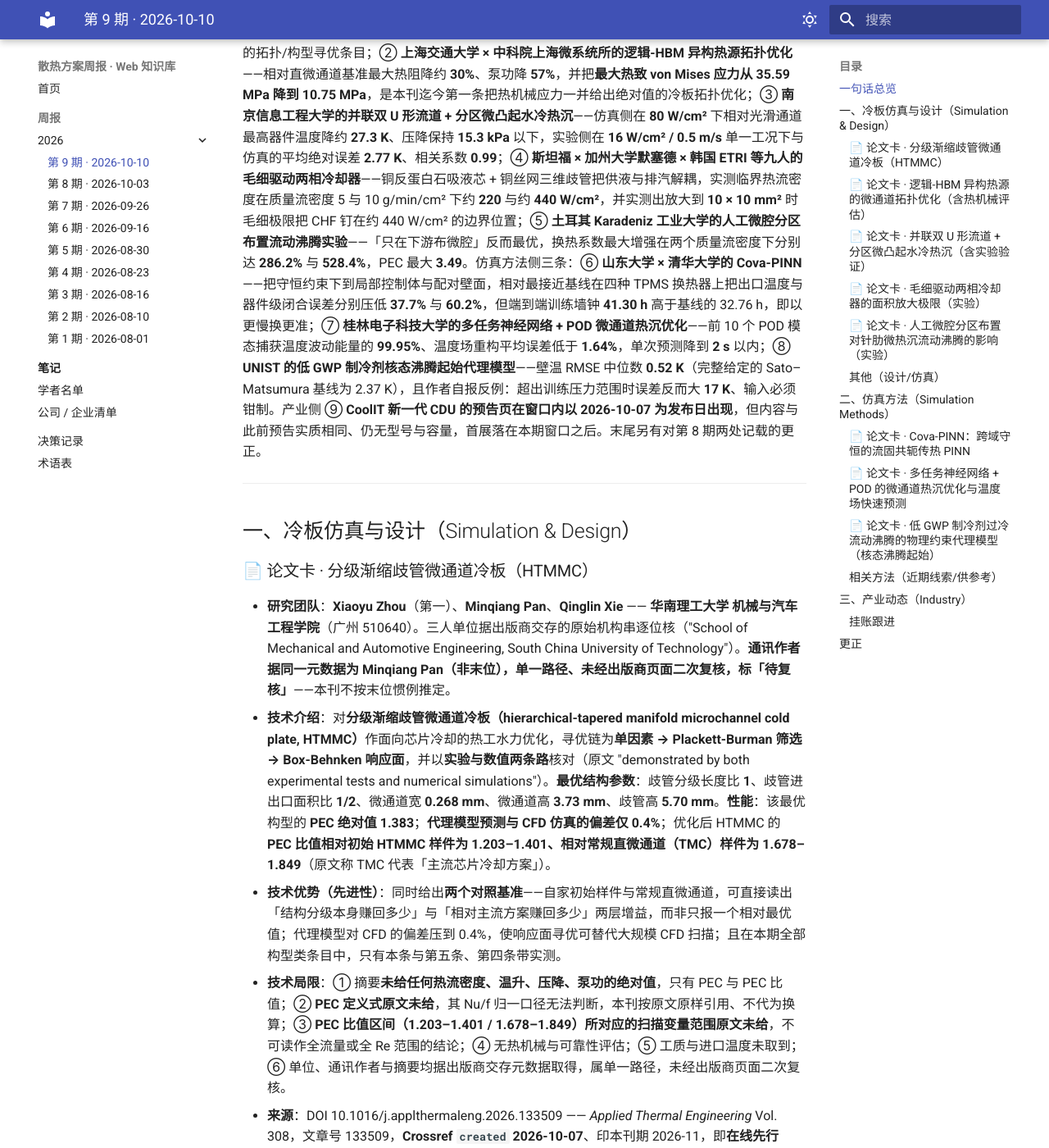
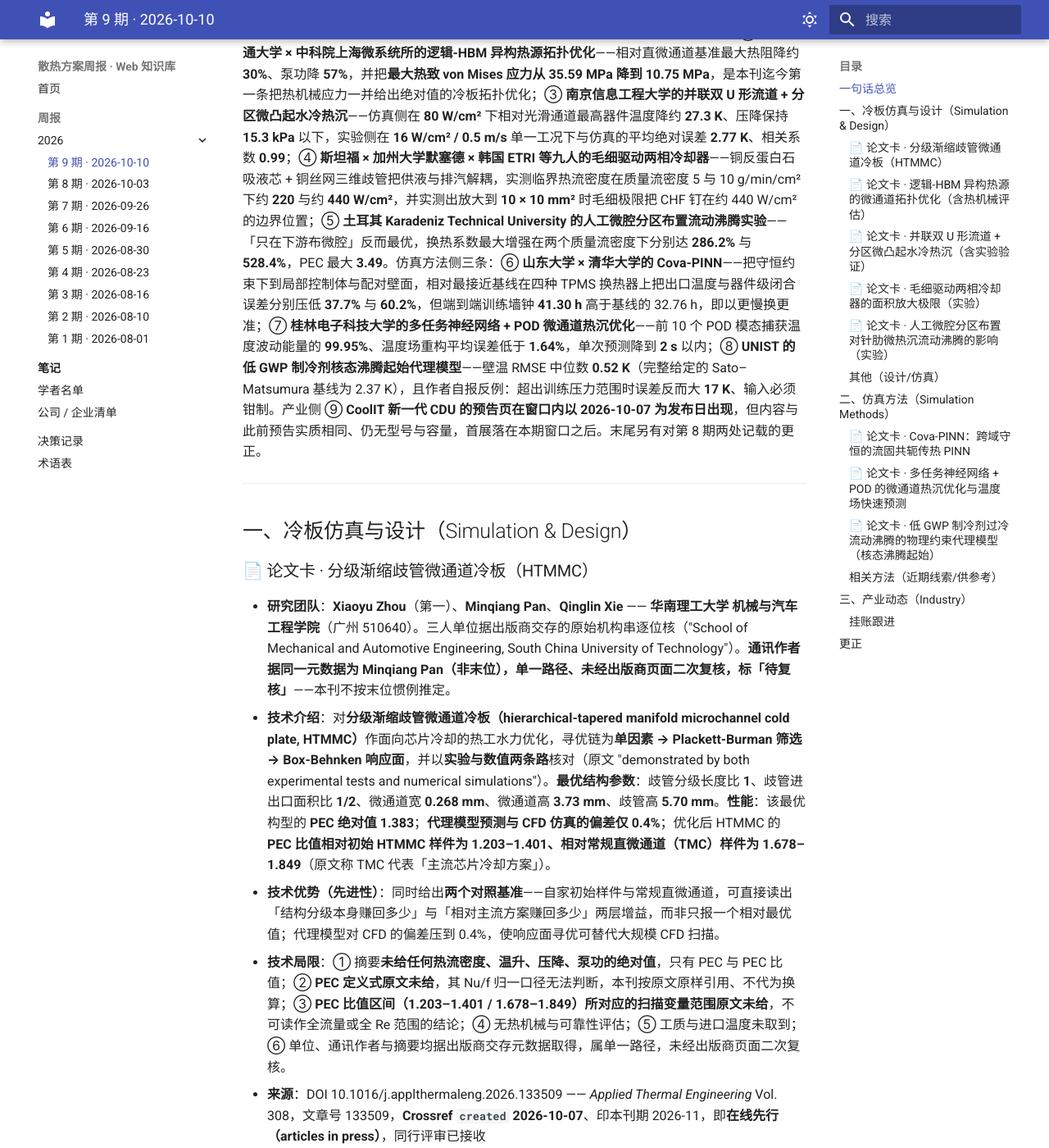
Before and after one commit to liyf1640/thermal_cooling_weekly_report, an MkDocs documentation site: the page built from docs/briefings/2026/2026-10-10.md, in a window 1280 px wide and 1400 px high, scrolled down 398 px. Shown: the whole window at 82% size. Built offline with MkDocs 1.6.1 and Material for MkDocs 9.7.7, drawn with Linux system fonts in a browser that asks for light colours; some of the changed text lies outside the part shown.

Commit message:
briefing: 第 9 期自审修正四处

```diff
--- a/docs/briefings/2026/2026-10-10.md
+++ b/docs/briefings/2026/2026-10-10.md
@@ -6,7 +6,7 @@
 ---
 
 ## 一句话总览
-本期经核新增集中在冷板结构与仿真方法两侧，产业侧窗口内无新增一手事实。设计侧五条：① **华南理工大学的分级渐缩歧管微通道冷板（HTMMC）**——以「单因素 → Plackett-Burman 筛选 → Box-Behnken 响应面」寻优，最优构型 PEC 绝对值 **1.383**，相对常规直微通道样件的 PEC 比值 **1.678–1.849**，且代理模型与 CFD 偏差仅 **0.4%**，是本期唯一同时给出两个对照基准并带实验核对的拓扑/构型寻优条目；② **上海交通大学 × 中科院上海微系统所的逻辑-HBM 异构热源拓扑优化**——相对直微通道基准最大热阻降约 **30%**、泵功降 **57%**，并把**最大热致 von Mises 应力从 35.59 MPa 降到 10.75 MPa**，是本刊迄今第一条把热机械应力一并给出绝对值的冷板拓扑优化；③ **南京信息工程大学的并联双 U 形流道 + 分区微凸起水冷热沉**——仿真侧在 **80 W/cm²** 下相对光滑通道最高器件温度降约 **27.3 K**、压降保持 **15.3 kPa** 以下，实验侧在 **16 W/cm² / 0.5 m/s** 单一工况下与仿真的平均绝对误差 **2.77 K**、相关系数 **0.99**；④ **斯坦福 × 加州大学默塞德 × 韩国 ETRI 等九人的毛细驱动两相冷却器**——铜反蛋白石吸液芯 + 铜丝网三维歧管把供液与排汽解耦，实测临界热流密度在质量流密度 5 与 10 g/min/cm² 下约 **220** 与约 **440 W/cm²**，并实测出放大到 **10 × 10 mm²** 时毛细极限把 CHF 钉在约 440 W/cm² 的边界位置；⑤ **土耳其 Karadeniz 工业大学的人工微腔分区布置流动沸腾实验**——「只在下游布微腔」反而最优，换热系数最大增强在两个质量流密度下分别达 **286.2%** 与 **528.4%**，PEC 最大 **3.49**。仿真方法侧三条：⑥ **山东大学 × 清华大学的 Cova-PINN**——把守恒约束下到局部控制体与配对壁面，相对最接近基线在四种 TPMS 换热器上把出口温度与器件级闭合误差分别压低 **37.7%** 与 **60.2%**，但端到端训练墙钟 **41.30 h** 高于基线的 32.76 h，即以更慢换更准；⑦ **桂林电子科技大学的多任务神经网络 + POD 微通道热沉优化**——前 10 个 POD 模态捕获温度波动能量的 **99.95%**、温度场重构平均误差低于 **1.64%**，单次预测降到 **2 s** 以内；⑧ **UNIST 的低 GWP 制冷剂核态沸腾起始代理模型**——壁温 RMSE 中位数 **0.52 K**（完整给定的 Sato–Matsumura 基线为 2.37 K），且作者自报反例：超出训练压力范围时误差反而大 **17 K**、输入必须钳制。产业侧 ⑨ **CoolIT 新一代 CDU 的预告页在窗口内以 2026-10-07 为发布日出现**，但内容与此前预告实质相同、仍无型号与容量，首展落在本期窗口之后。末尾另有对第 8 期两处记载的更正。
+本期经核新增集中在冷板结构与仿真方法两侧。设计侧五条：① **华南理工大学的分级渐缩歧管微通道冷板（HTMMC）**——以「单因素 → Plackett-Burman 筛选 → Box-Behnken 响应面」寻优，最优构型 PEC 绝对值 **1.383**，相对常规直微通道样件的 PEC 比值 **1.678–1.849**，且代理模型与 CFD 偏差仅 **0.4%**，是本期唯一同时给出两个对照基准并带实验核对的拓扑/构型寻优条目；② **上海交通大学 × 中科院上海微系统所的逻辑-HBM 异构热源拓扑优化**——相对直微通道基准最大热阻降约 **30%**、泵功降 **57%**，并把**最大热致 von Mises 应力从 35.59 MPa 降到 10.75 MPa**，是本刊迄今第一条把热机械应力一并给出绝对值的冷板拓扑优化；③ **南京信息工程大学的并联双 U 形流道 + 分区微凸起水冷热沉**——仿真侧在 **80 W/cm²** 下相对光滑通道最高器件温度降约 **27.3 K**、压降保持 **15.3 kPa** 以下，实验侧在 **16 W/cm² / 0.5 m/s** 单一工况下与仿真的平均绝对误差 **2.77 K**、相关系数 **0.99**；④ **斯坦福 × 加州大学默塞德 × 韩国 ETRI 等九人的毛细驱动两相冷却器**——铜反蛋白石吸液芯 + 铜丝网三维歧管把供液与排汽解耦，实测临界热流密度在质量流密度 5 与 10 g/min/cm² 下约 **220** 与约 **440 W/cm²**，并实测出放大到 **10 × 10 mm²** 时毛细极限把 CHF 钉在约 440 W/cm² 的边界位置；⑤ **土耳其 Karadeniz Technical University 的人工微腔分区布置流动沸腾实验**——「只在下游布微腔」反而最优，换热系数最大增强在两个质量流密度下分别达 **286.2%** 与 **528.4%**，PEC 最大 **3.49**。仿真方法侧三条：⑥ **山东大学 × 清华大学的 Cova-PINN**——把守恒约束下到局部控制体与配对壁面，相对最接近基线在四种 TPMS 换热器上把出口温度与器件级闭合误差分别压低 **37.7%** 与 **60.2%**，但端到端训练墙钟 **41.30 h** 高于基线的 32.76 h，即以更慢换更准；⑦ **桂林电子科技大学的多任务神经网络 + POD 微通道热沉优化**——前 10 个 POD 模态捕获温度波动能量的 **99.95%**、温度场重构平均误差低于 **1.64%**，单次预测降到 **2 s** 以内；⑧ **UNIST 的低 GWP 制冷剂核态沸腾起始代理模型**——壁温 RMSE 中位数 **0.52 K**（完整给定的 Sato–Matsumura 基线为 2.37 K），且作者自报反例：超出训练压力范围时误差反而大 **17 K**、输入必须钳制。产业侧 ⑨ **CoolIT 新一代 CDU 的预告页在窗口内以 2026-10-07 为发布日出现**，但内容与此前预告实质相同、仍无型号与容量，首展落在本期窗口之后。末尾另有对第 8 期两处记载的更正。
 
 ---
 
@@ -15,7 +15,7 @@
 ### 📄 论文卡 · 分级渐缩歧管微通道冷板（HTMMC）
 - **研究团队**：**Xiaoyu Zhou**（第一）、**Minqiang Pan**、**Qinglin Xie** —— **华南理工大学 机械与汽车工程学院**（广州 510640）。三人单位据出版商交存的原始机构串逐位核（"School of Mechanical and Automotive Engineering, South China University of Technology"）。**通讯作者据同一元数据为 Minqiang Pan（非末位），单一路径、未经出版商页面二次复核，标「待复核」**——本刊不按末位惯例推定。
 - **技术介绍**：对**分级渐缩歧管微通道冷板（hierarchical-tapered manifold microchannel cold plate, HTMMC）**作面向芯片冷却的热工水力优化，寻优链为**单因素 → Plackett-Burman 筛选 → Box-Behnken 响应面**，并以**实验与数值两条路**核对（原文 "demonstrated by both experimental tests and numerical simulations"）。**最优结构参数**：歧管分级长度比 **1**、歧管进出口面积比 **1/2**、微通道宽 **0.268 mm**、微通道高 **3.73 mm**、歧管高 **5.70 mm**。**性能**：该最优构型的 **PEC 绝对值 1.383**；**代理模型预测与 CFD 仿真的偏差仅 0.4%**；优化后 HTMMC 的 **PEC 比值相对初始 HTMMC 样件为 1.203–1.401、相对常规直微通道（TMC）样件为 1.678–1.849**（原文称 TMC 代表「主流芯片冷却方案」）。
-- **技术优势（先进性）**：同时给出**两个对照基准**——自家初始样件与常规直微通道，可直接读出「结构分级本身赚回多少」与「相对主流方案赚回多少」两层增益，而非只报一个相对最优值；代理模型对 CFD 的偏差压到 0.4%，使响应面寻优可替代大规模 CFD 扫描；且在本期全部构型类条目中，只有本条与第五条、第四条带实测。
+- **技术优势（先进性）**：同时给出**两个对照基准**——自家初始样件与常规直微通道，可直接读出「结构分级本身赚回多少」与「相对主流方案赚回多少」两层增益，而非只报一个相对最优值；代理模型对 CFD 的偏差压到 0.4%，使响应面寻优可替代大规模 CFD 扫描。
 - **技术局限**：① 摘要**未给任何热流密度、温升、压降、泵功的绝对值**，只有 PEC 与 PEC 比值；② **PEC 定义式原文未给**，其 Nu/f 归一口径无法判断，本刊按原文原样引用、不代为换算；③ **PEC 比值区间（1.203–1.401 / 1.678–1.849）所对应的扫描变量范围原文未给**，不可读作全流量或全 Re 范围的结论；④ 无热机械与可靠性评估；⑤ 工质与进口温度未取到；⑥ 单位、通讯作者与摘要均据出版商交存元数据取得，属单一路径，未经出版商页面二次复核。
 - **来源**：DOI 10.1016/j.applthermaleng.2026.133509 —— *Applied Thermal Engineering* Vol. 308，文章号 133509，**Crossref `created` 2026-10-07**、印本刊期 2026-11，即**在线先行（articles in press）**，同行评审已接收
 
```
Also changed, not shown: other parts of docs/briefings/2026/2026-10-10.md (+1 -1 lines).
